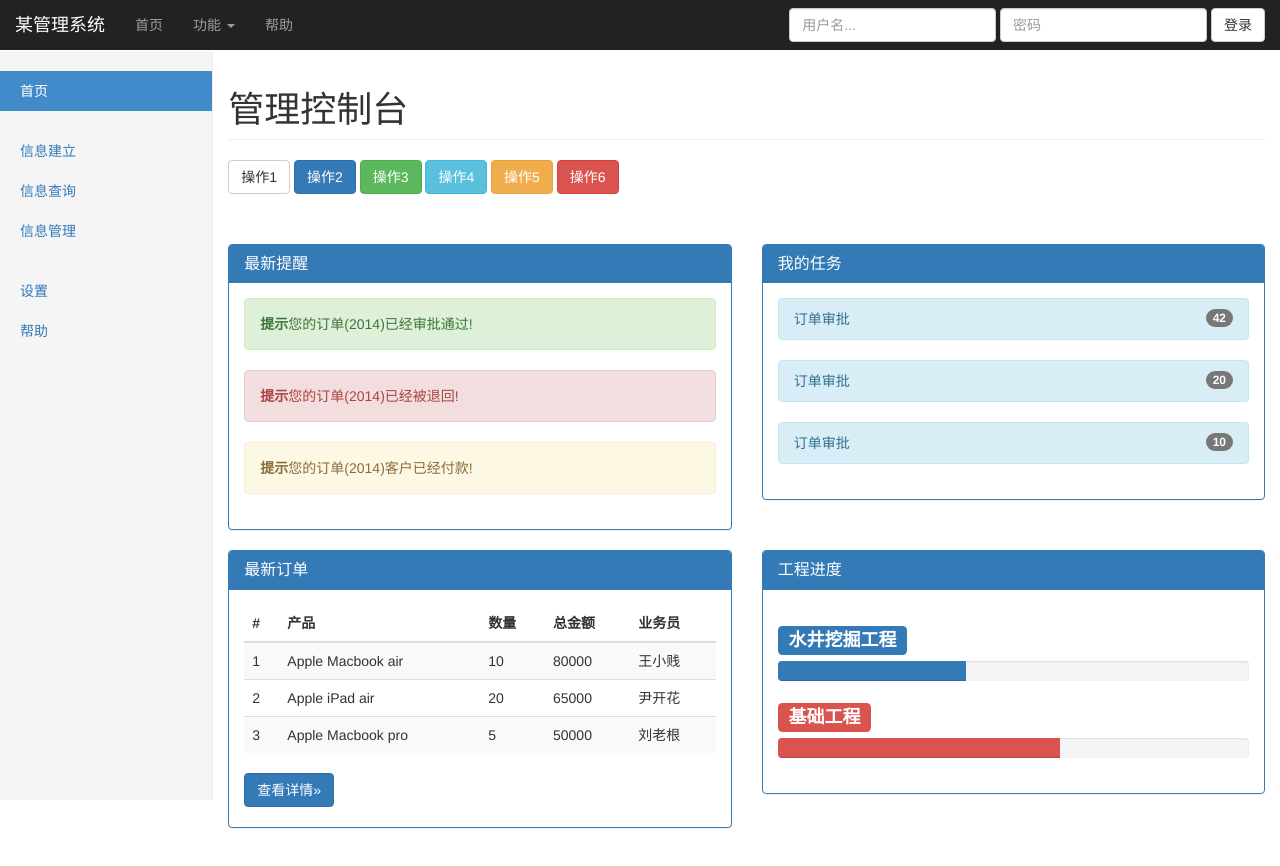
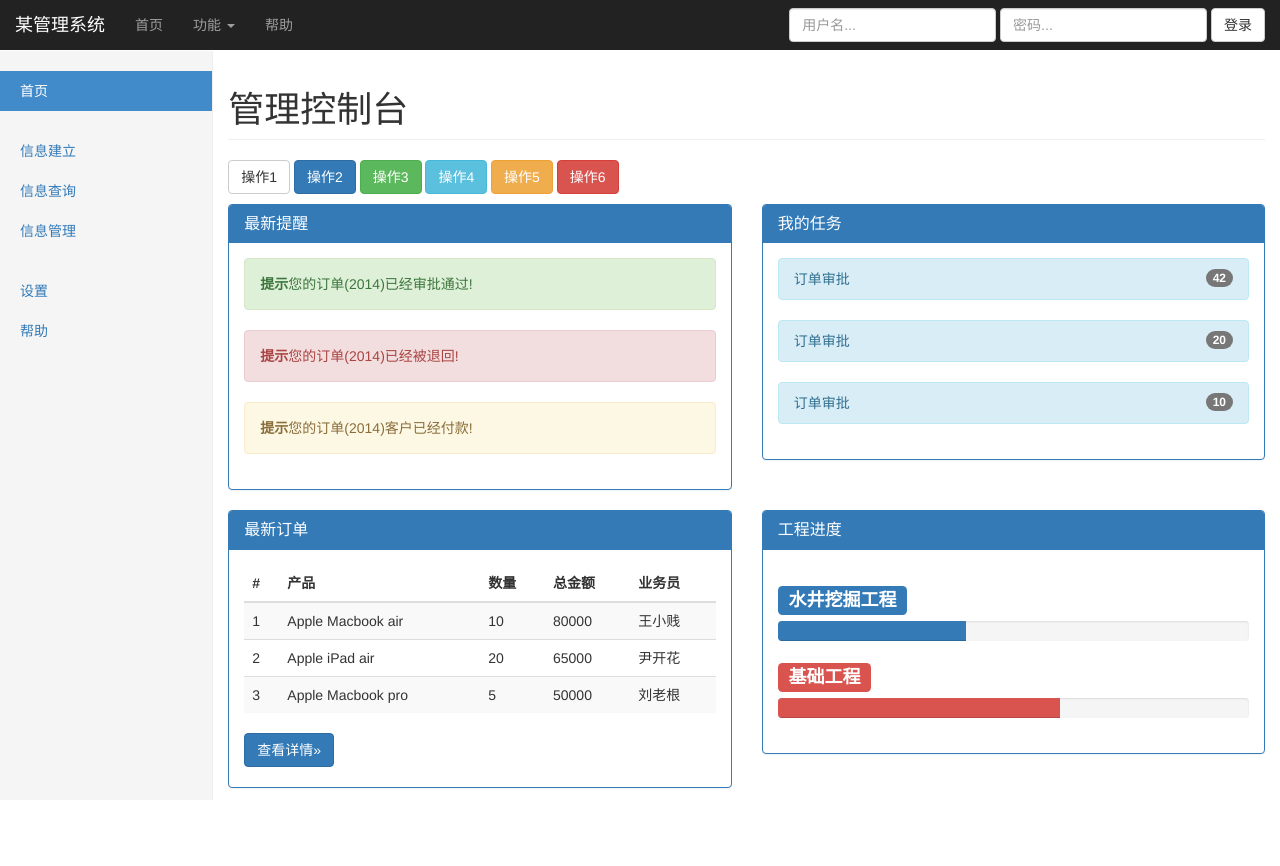
Before and after one commit to zmlss/exam, a plain HTML site: page index.html in a window 1280 px wide. After the commit the page ends 828 px from the top, so only its background shows below. Drawn offline with nearby package versions, Linux system fonts and the light colour scheme.

Commit message:
再再次修改的密码

```diff
--- a/index.html
+++ b/index.html
@@ -74,7 +74,7 @@
           </ul>
           <form class="navbar-form navbar-right">
             <input type="text" class="form-control" placeholder="用户名...">
-            <input type="password" class="form-control" placeholder="密码">
+            <input type="password" class="form-control" placeholder="密码...">
             <button type="button" class="btn btn-default">登录</button>
           </form>
         </div>
@@ -108,11 +108,9 @@
             <button class= "btn btn-log btn-info" type="button">操作4</button>
             <button class= "btn btn-log btn-warning" type="button">操作5</button>
             <button class= "btn btn-log btn-danger" type="button">操作6</button>
+            </p>
 
 
-          <br>
-          <br>
-          <br>
           <div class="row">
               <div class="col-md-6 col-sm-12 col-xs-12">
                 <div class="panel panel-primary">
```
